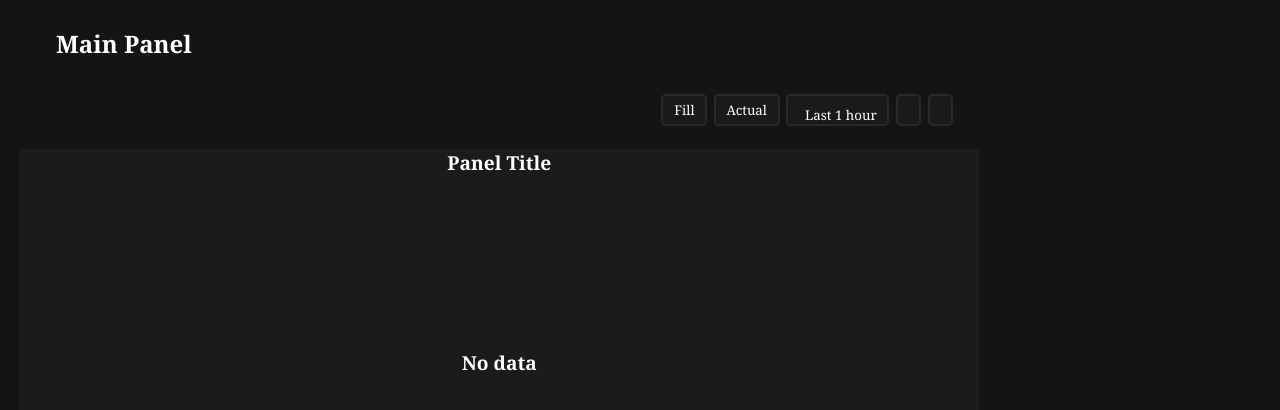
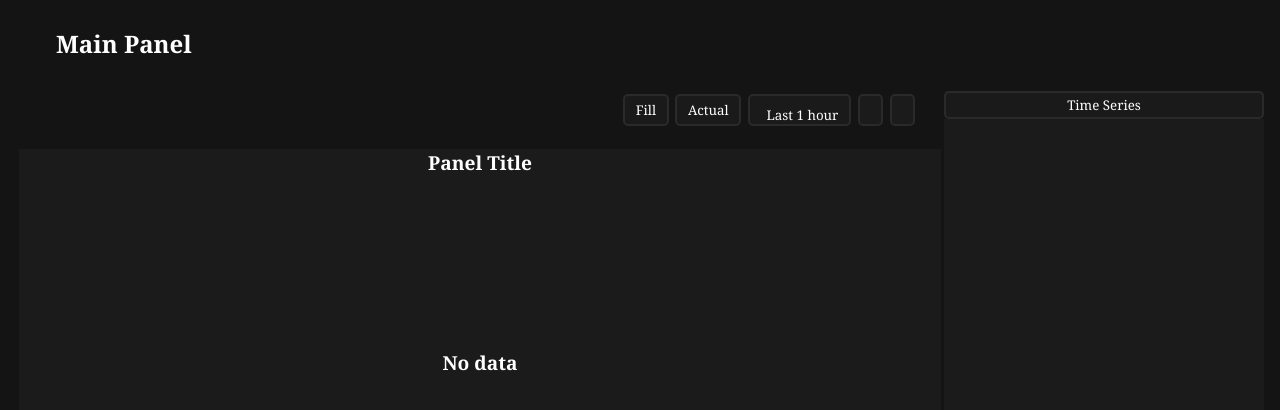
Before and after one commit to Alishba90/Vue_with_Apex, a Vue app: page / in a window 1280 px wide. Shown: the top 410 px of the page. Built offline with nearby package versions, Linux system fonts and the light colour scheme.

Commit message:
side panel

```diff
--- a/src/components/MainTemplate.vue
+++ b/src/components/MainTemplate.vue
@@ -4,19 +4,23 @@
 
   </div>
   <MainHeader/>
-  <GraphArea/>
+<div style="display:flex">
+  <GraphArea style="position:absolute;width:72%"/>
+  <SidePanel style="position:absolute;right:1em;"/>
+</div>
 </template>
 
 <script>
 import MainHeader from "./subcomponents/MainHeader.vue"
 import GraphArea from "./subcomponents/GraphArea.vue"
+import SidePanel from "./subcomponents/SidePanel.vue"
 export default {
   name: 'MainTemplate',
   props: {
     msg: String
   },
   components:{
-  MainHeader, GraphArea
+  MainHeader, GraphArea,SidePanel
 }
 }
 </script>
--- a/src/components/subcomponents/SidePanel.vue
+++ b/src/components/subcomponents/SidePanel.vue
@@ -1,5 +1,12 @@
 <template>
+  <div id="container">
+  <div id="head">
+    <button>Time Series</button>
+    </div>
+    <div id="panel">
 
+    </div>
+</div>
 </template>
 
 <script>
@@ -8,6 +15,45 @@ export default {
 }
 </script>
 
-<style>
+<style scoped>
+#container{
+width: 25vw;
+height: 85vh;
+overflow: scroll;
+margin-bottom: 2em;
+overflow-x: hidden;
+
+}
+::-webkit-scrollbar {
+  width: 5px;
+}
+
+/* Track */
+::-webkit-scrollbar-track {
+  box-shadow: inset 0 0 5px black;
+  border-radius: 10px;
+}
+
+/* Handle */
+::-webkit-scrollbar-thumb {
+  background:grey;
+  border-radius: 10px;
+}
+
+/* Handle on hover */
+::-webkit-scrollbar-thumb:hover {
+  background: grey;
+overflow-y: visible;
+}
+#panel{
+width: 100%;
+height: 100%;
+background-color: rgb(27, 27, 27);
+scroll-behavior: smooth;
+}
+#head button{
+width: 100%;
+height: 100%;
+}
 
 </style>
```
